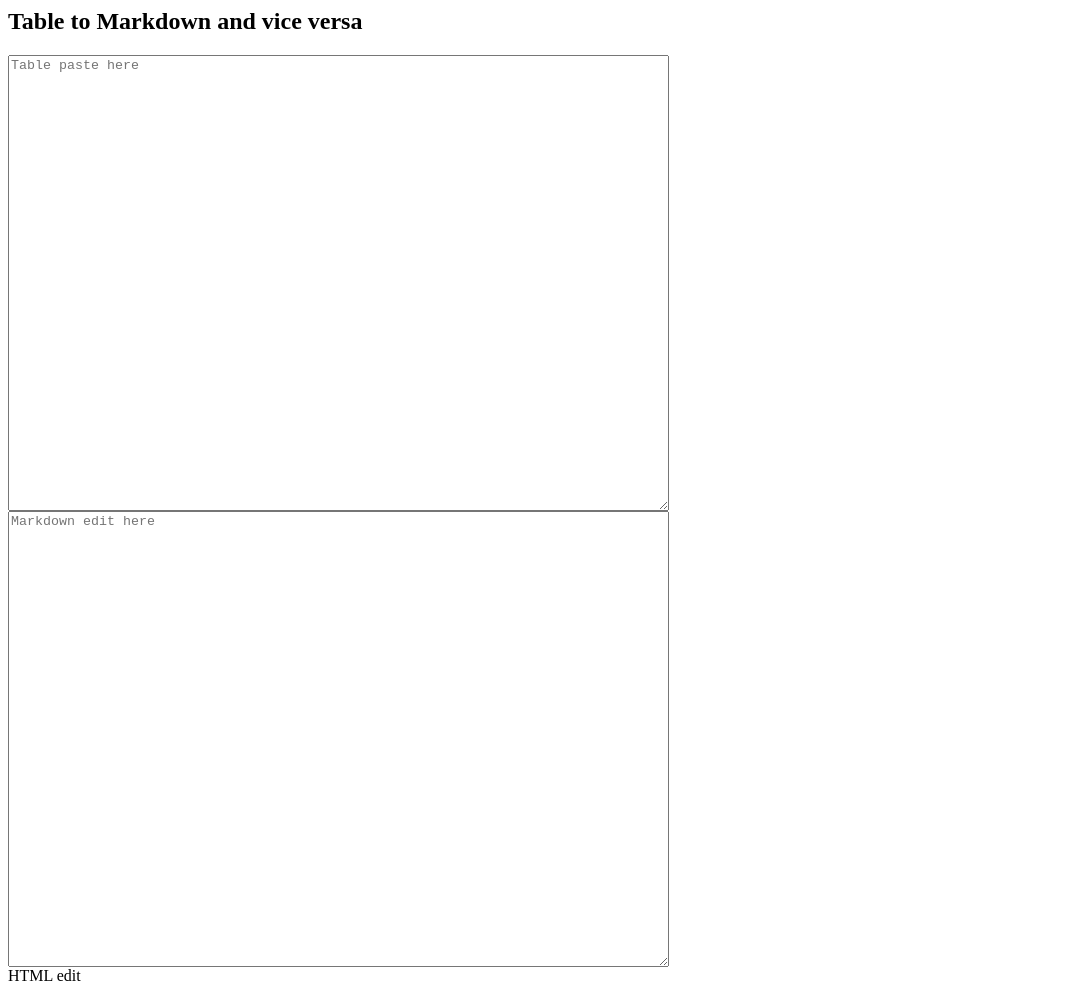
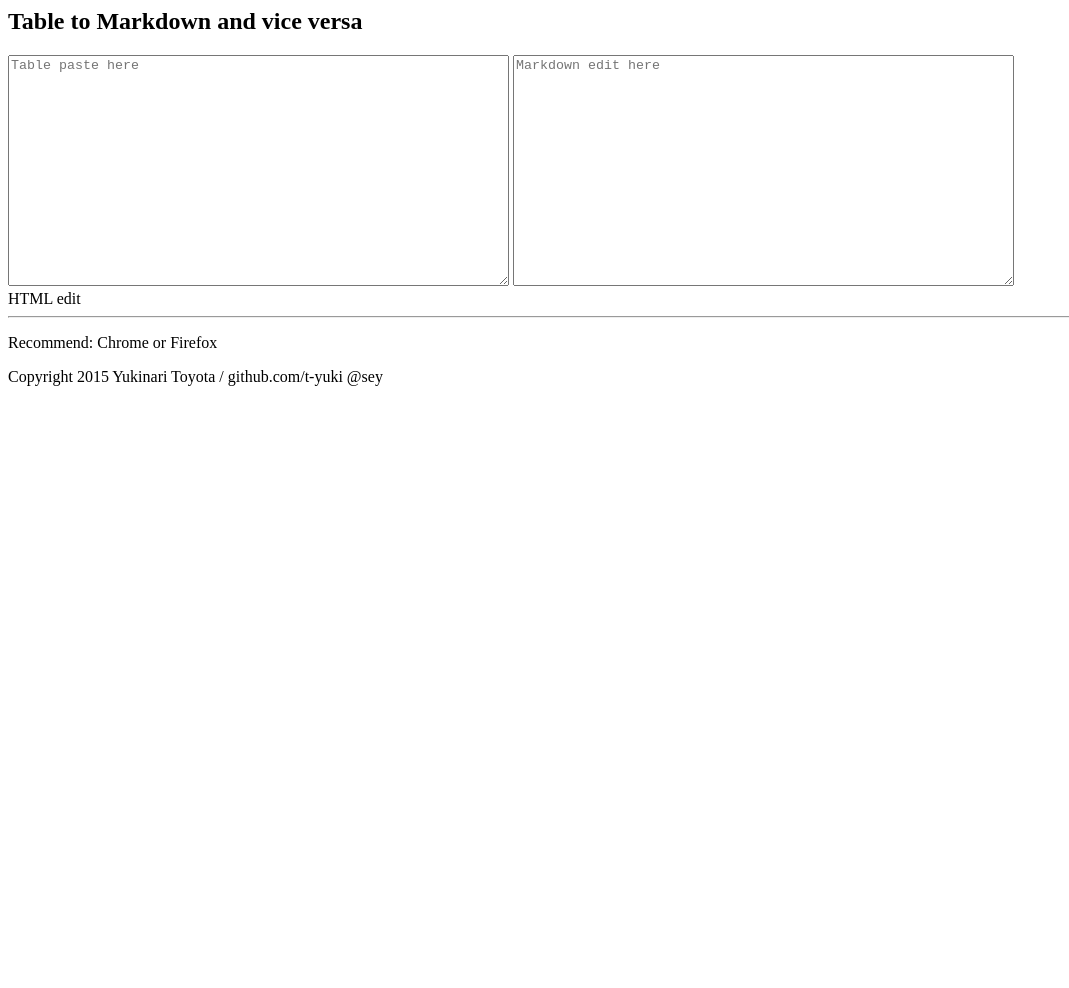
Before and after one commit to t-yuki/test, a plain HTML site: page tablepaste.html in a window 1280 px wide. Shown: the top 988 px of the page, without its empty margins (0-1069 px from the left). After the commit the page ends 800 px from the top, so only its background shows below. Drawn offline with Linux system fonts and the light colour scheme.

Commit message:
Update tablepaste.html

```diff
--- a/tablepaste.html
+++ b/tablepaste.html
@@ -182,8 +182,8 @@ function getElementsByTagName(node, tagName)
 </head>
 <body>
   <h2>Table to Markdown and vice versa</h2>
-  <textarea id="table1" rows="30" cols="80" onkeydown="setTimeout(convert, 10);" onpaste="setTimeout(convert, 33);" onchange="convert();" placeholder="Table paste here"></textarea>
-  <textarea id="markdown1" rows="30" cols="80" onkeydown="setTimeout(revert, 10);" onpaste="setTimeout(revert, 33);" onchange="setTimeout(revert, 33);" placeholder="Markdown edit here"></textarea>
+  <textarea id="table1" rows="15" cols="60" onkeydown="setTimeout(convert, 10);" onpaste="setTimeout(convert, 33);" onchange="convert();" placeholder="Table paste here"></textarea>
+  <textarea id="markdown1" rows="15" cols="60" onkeydown="setTimeout(revert, 10);" onpaste="setTimeout(revert, 33);" onchange="setTimeout(revert, 33);" placeholder="Markdown edit here"></textarea>
   <div id="html1" contentEditable="true" onkeydown="setTimeout(invert, 10);">HTML edit</div>
   <hr />
   <p>Recommend: Chrome or Firefox</p>
```
